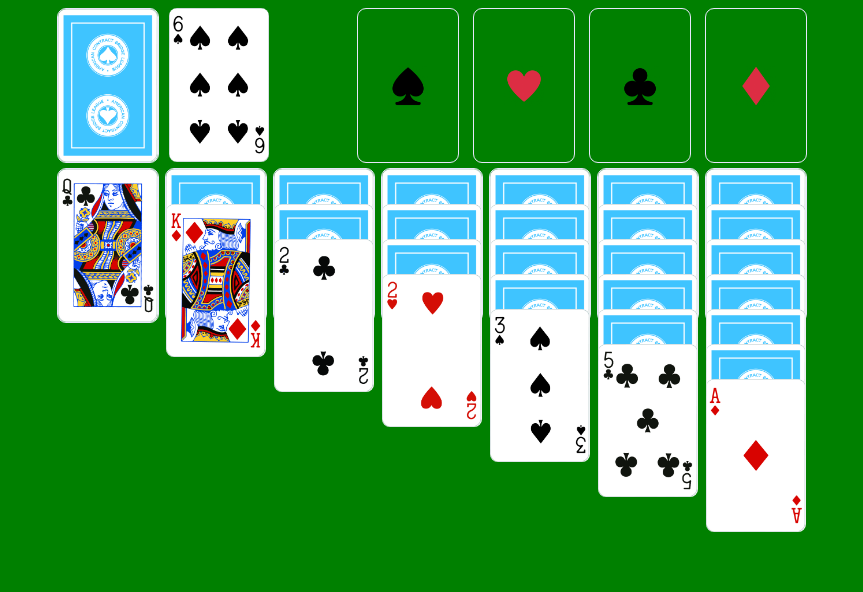
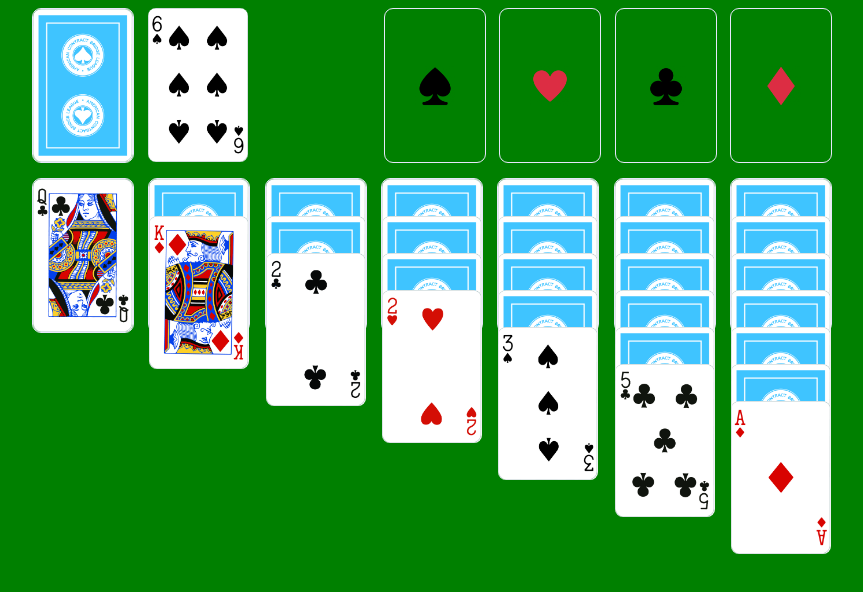
Before and after one commit to BarryPietersen/solitaire, an Angular app: page / in a window 1280 px wide. Shown: the top 592 px of the page, without its empty margins (208-1071 px from the left). Built offline with nearby package versions, Linux system fonts and the light colour scheme.

Commit message:
css - minor style adjustments

```diff
--- a/src/app/components/deck/deck.component.css
+++ b/src/app/components/deck/deck.component.css
@@ -2,7 +2,7 @@
     width: 100px;
     height: 153px;
     border-radius: 9px;
-    margin-right: 10px;
+    margin-right: 14px;
     border: solid 1px lavender;
 
 }
--- a/src/app/components/selection/selection.component.css
+++ b/src/app/components/selection/selection.component.css
@@ -2,11 +2,10 @@
     width: 100px;
     height: 153px;
     border-radius: 9px;
-    margin-left: 10px;
     border: solid 1px lavender;
 }
 
 .selectionCard{
-    width: 75px;
+    width: 100px;
     position: absolute;
 }
--- a/src/app/components/table-top/table-top.component.css
+++ b/src/app/components/table-top/table-top.component.css
@@ -1,10 +1,10 @@
 .tableTop{
     margin: auto;
-    width: 750px;
+    width: 800px;
 }
 
 .topSection{
-    height: 160px;
+    /* height: 160px; */
     width: 100%;
     display: flex;
     justify-content: space-between;
@@ -18,13 +18,14 @@
 }
 
 .alignFoundations{
-    width: 60%;
+    width: 56%;
     display: flex;
     justify-content: space-between;
     align-content: flex-end;
 }
 
 .alignTableaus{
+
     width: 100%;
     display: flex;
     justify-content: space-between;
--- a/src/app/components/tableau/tableau.component.css
+++ b/src/app/components/tableau/tableau.component.css
@@ -1,4 +1,5 @@
 .alignCardsVertically{
+    margin-top: 15px;
     width: 100px;
     height: 153px;
     border-radius: 9px;
@@ -8,5 +9,5 @@
 }
 
 .tableauCard{
-    height: 35px;
+    height: 37px;
 }
```
